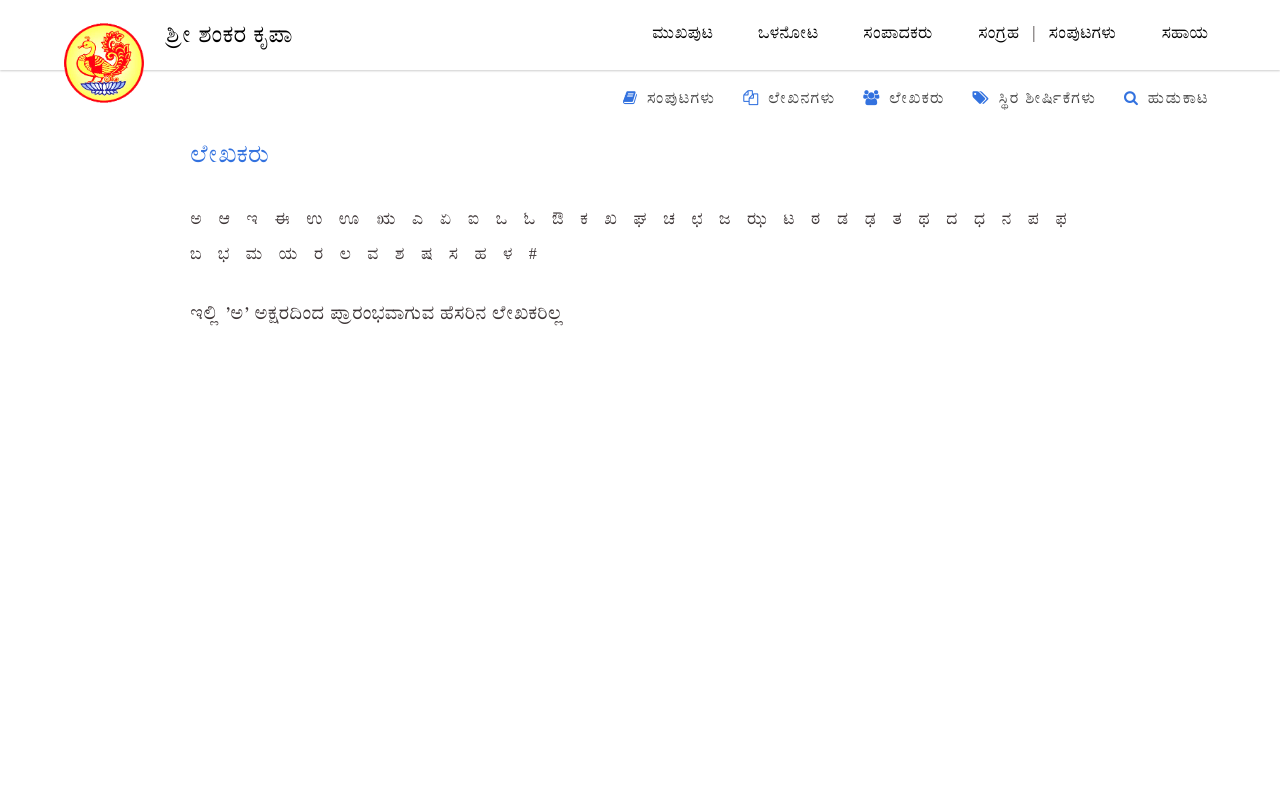
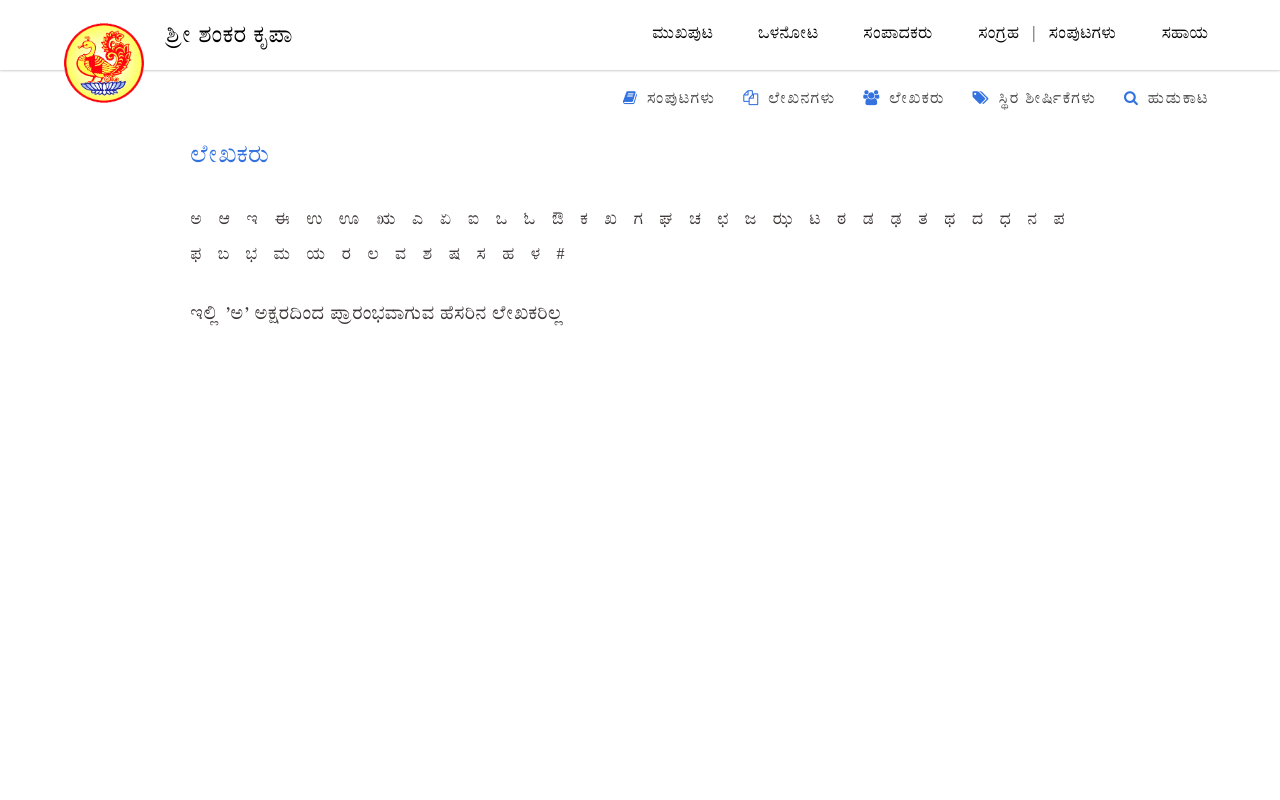
Before and after one commit to Shruthisdst/shankara_krupa, a PHP site: page /php/authors.php in a window 1280 px wide. Run offline with PHP 8.4, Linux system fonts and the light colour scheme; data that the repository does not hold is empty.

Commit message:
Commit No. 31 -  inserted alphabet ga which was missing

```diff
--- a/php/authors.php
+++ b/php/authors.php
@@ -19,6 +19,7 @@
 					<span class="letter"><a href="authors.php?letter=ಔ">ಔ</a></span>
 					<span class="letter"><a href="authors.php?letter=ಕ">ಕ</a></span>
 					<span class="letter"><a href="authors.php?letter=ಖ">ಖ</a></span>
+					<span class="letter"><a href="authors.php?letter=ಗ">ಗ</a></span>
 					<span class="letter"><a href="authors.php?letter=ಘ">ಘ</a></span>
 					<span class="letter"><a href="authors.php?letter=ಚ">ಚ</a></span>
 					<span class="letter"><a href="authors.php?letter=ಛ">ಛ</a></span>
```
